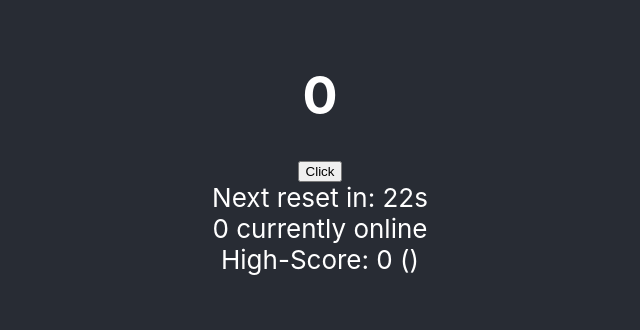
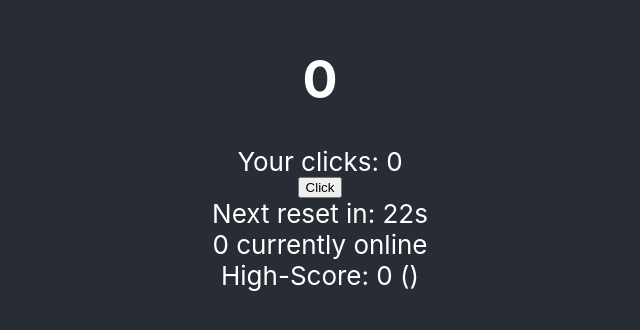
Before and after one commit to Maxiomm/button-online, a React (Create React App) app: page / in a window 1280 px wide. Shown: the part 248-578 px from the top of the page, without its empty margins (320-960 px from the left). Built offline with nearby package versions, Linux system fonts and the light colour scheme; no server answers; the database is empty.

Commit message:
Added individual count

```diff
--- a/src/App.js
+++ b/src/App.js
@@ -11,6 +11,9 @@ function App() {
 
   // State to keep track of the count
   const [count, setCount] = useState(0);
+
+  // State to keep track of the individual count
+  const [individualCount, setIndividualCount] = useState(0);
 
   // State for the high score
   const [highScore, setHighScore] = useState(0);
@@ -46,6 +49,7 @@ function App() {
   // Function to increment the count
   const incrementCount = () => {
     set(countRef, count + 1); // Update the count in Firebase
+    setIndividualCount(individualCount + 1);
   };
 
   // Effect to read the click count and high score values from Firebase when the component mounts
@@ -83,6 +87,7 @@ function App() {
       }
       set(countRef, 0).then(() => {
         setCount(0); // Reset the count in Firebase
+        setIndividualCount(0);
         setHasReset(true);
       });
     }
@@ -110,6 +115,7 @@ function App() {
     <div className="App">
       <Header
         count={count}
+        individualCount={individualCount}
         incrementCount={incrementCount}
         timeLeft={timeLeft}
         onlineCount={onlineCount}
--- a/src/components/Header.js
+++ b/src/components/Header.js
@@ -3,6 +3,7 @@ import React from "react";
 // Header component to display the counter, button, and timer
 function Header({
   count,
+  individualCount,
   incrementCount,
   timeLeft,
   onlineCount,
@@ -12,6 +13,7 @@ function Header({
   return (
     <header className="App-header">
       <h1>{count}</h1>
+      <div className="individual-count">Your clicks: {individualCount}</div>
       <button onClick={incrementCount}>Click</button>
       <div className="timer">Next reset in: {timeLeft}s</div>
       <div className="online-counter">{onlineCount} currently online</div>
```
